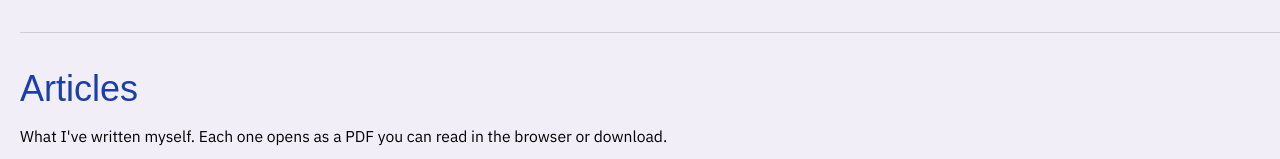
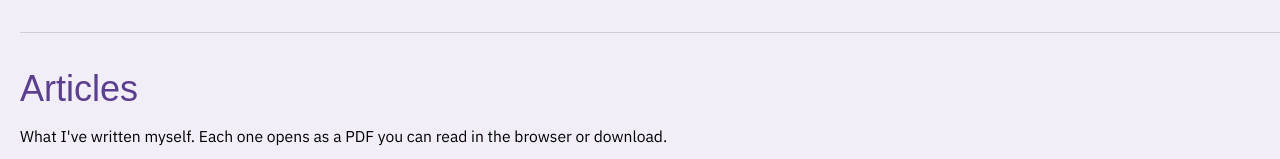
Before and after one commit to pranathi000/portfolio, a Next.js app: page / in a window 1280 px wide. Shown: the part 348-507 px from the top of the page. Built offline with nearby package versions, Linux system fonts and the light colour scheme; a web font is replaced by a local one.

Commit message:
Update tailwind.config.ts

```diff
--- a/tailwind.config.ts
+++ b/tailwind.config.ts
@@ -6,8 +6,7 @@ const config: Config = {
       colors: {
         bg:    "#F1EEF8", // lavender background
         ink:   "#000000", // black body text
-        link:  "#1A3FA8", // dark blue — links
-        lilac: "#9B6BA8", // deeper lilac — subheadings
+        link:  "#5B3E8E", // deep purple — legible link color (white would vanish on lavender)
         faint: "#5b5560",
         rule:  "rgba(0,0,0,0.14)",
         lilac: "#C8A2C8", // accent, used sparingly (e.g. tags, hover)
```
